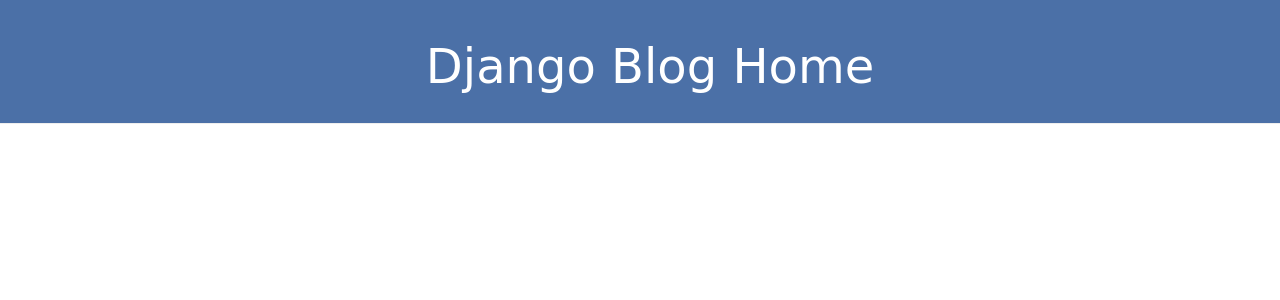
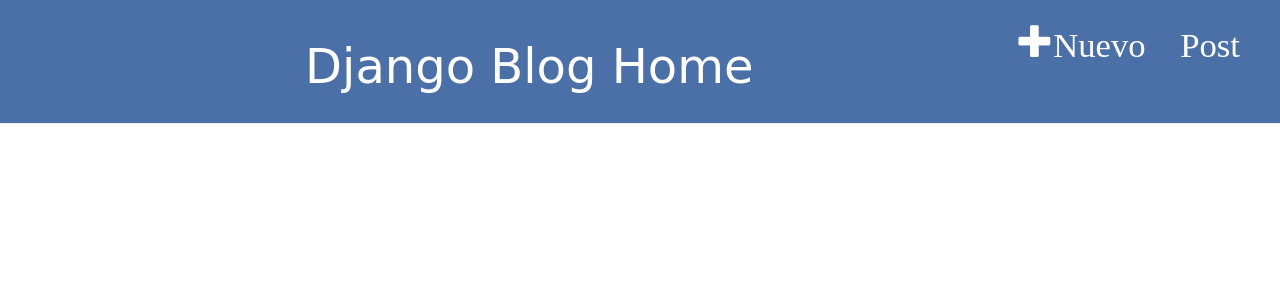
Before and after one commit to alejandroPolak-1/pythonDjangoBlog, a Django app: page / in a window 1280 px wide. Shown: the top 300 px of the page. Run offline with Django 3.2, Linux system fonts and the light colour scheme; data that the repository does not hold is empty; some libraries are stand-ins or nearby versions; some web fonts are replaced.

Commit message:
Forms para crear nuevo post

```diff
--- a/blog/static/css/blog.css
+++ b/blog/static/css/blog.css
@@ -22,7 +22,7 @@
 .date {
     color: #828282;
 }
-/*
+
 .save {
     float: right;
 }
@@ -36,7 +36,7 @@
     float: right;
     font-size: 26pt;
     margin-right: 20px;
-} */
+}
 
 .post {
     margin-bottom: 70px;
--- a/blog/templates/blog/base.html
+++ b/blog/templates/blog/base.html
@@ -11,6 +11,7 @@
     </head>
     <body>
        <div class="page-header">
+           <a href="{% url 'post_new' %}" class="top-menu"><span class="glyphicon glyphicon-plus">Nuevo Post</span></a>
            <h1><a href="/">Django Blog Home</a></h1>
         </div>
 
--- a/blog/urls.py
+++ b/blog/urls.py
@@ -4,4 +4,5 @@
 urlpatterns = [
     path('', views.post_list, name='post_list'),
     path('post/<int:pk>/', views.post_detail, name='post_detail'),
+    path('post/new', views.post_new, name='post_new')
 ]
--- a/blog/views.py
+++ b/blog/views.py
@@ -1,6 +1,7 @@
-from django.shortcuts import render, get_object_or_404
+from django.shortcuts import render, get_object_or_404, redirect
 from django.utils import timezone
 from .models import Post
+from .forms import PostForm
 
 def post_list(request):
     posts = Post.objects.filter(published_date__lte=timezone.now()).order_by('published_date')
@@ -9,3 +10,16 @@
 def post_detail(request, pk):
     post = get_object_or_404(Post, pk=pk)
     return render(request, 'blog/post_detail.html', {'post': post})
+
+def post_new(request):
+    if request.method == "POST":
+        form = PostForm(request.POST)
+        if form.is_valid():
+            post = form.save(commit=False)
+            post.author = request.user
+            post.published_date = timezone.now()
+            post.save()
+            return redirect('post_detail', pk=post.pk)
+    else:
+        form = PostForm()
+    return render(request, 'blog/post_edit.html', {'form': form})
```
Also changed, not shown: blog/forms.py (added, +9 -0 lines), blog/templates/blog/post_edit.html (added, +9 -0 lines).
